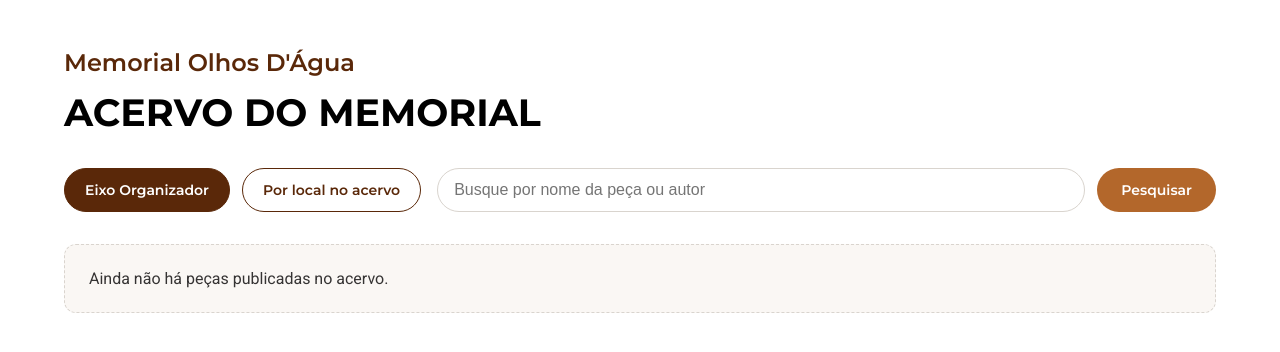
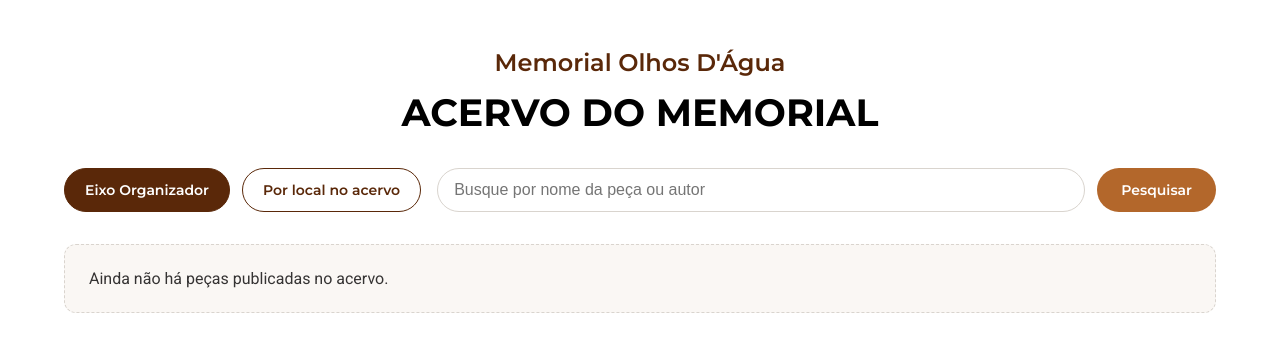
Before and after one commit to OCarcara/acorde, a Django app: page /memorial/ in a window 1280 px wide. Shown: the top 352 px of the page. Run offline with Django 5.2, Linux system fonts and the light colour scheme; data that the repository does not hold is empty.

Commit message:
Versão estável do gerenciamento do acervo e página com interface pública

```diff
--- a/templates/acervo_publico/acervo_publico.html
+++ b/templates/acervo_publico/acervo_publico.html
@@ -32,6 +32,10 @@
             max-width: 1200px;
             margin: 0 auto;
             padding: 48px 24px 72px;
+        }
+
+        header {
+            text-align: center;
         }
 
         header h1 {
```
